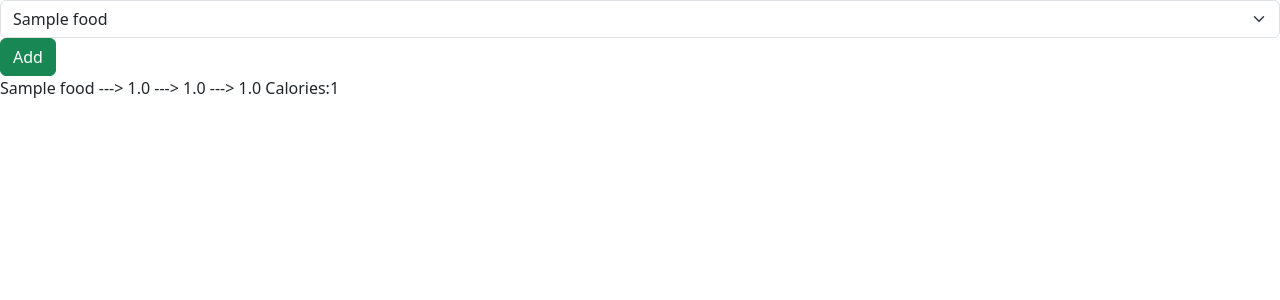
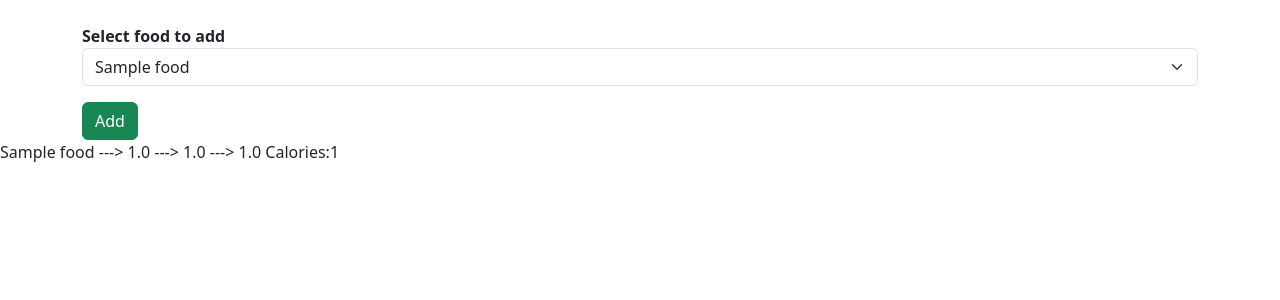
Before and after one commit to RalitsaTerzieva/calorie-food-app, a Django app: page / in a window 1280 px wide. Shown: the top 300 px of the page. Run offline with Django 3.2, Linux system fonts and the light colour scheme; a user stored in the database is signed in; tables that the repository leaves empty hold one stand-in row (values such as "Sample post").

Commit message:
Add more boostrap styling

```diff
--- a/calorie_project/calorie/templates/food/index.html
+++ b/calorie_project/calorie/templates/food/index.html
@@ -11,15 +11,25 @@
         <link rel="stylesheet" href="">
     </head>
     <body>
+        <div class='container mt-4'>
+            <div class='row'>
+                <div class='col-md-12'>
                     <form method='POST'>
+                        <div class='form-group row'>
                         {% csrf_token %}
-            <select class="form-select" name='food_consumed' id='food_consumed'>
+                        <label class='col-md-2 fw-bold'>Select food to add</div>
+                        <select class="form-select mb-3" name='food_consumed' id='food_consumed'>
                             {% for food in foods %}
                                 <option value='{{ food }}'>{{ food }}</option>
                             {% endfor %}
                         </select>
                         <button type='submit' class='btn btn-success'>Add</button>
+                        </div>
                     </form>
+                </div>
+            </div>
+        </div>
+
 
         {% for item in consumed_food %}
             {{ item.food_consumed.name }} ---> {{ item.food_consumed.carbs }} ---> {{ item.food_consumed.protein }} ---> {{ item.food_consumed.fats }} Calories:{{ item.food_consumed.calories }} <br/>
```
Lines whose indentation alone changed are shown as unchanged.
